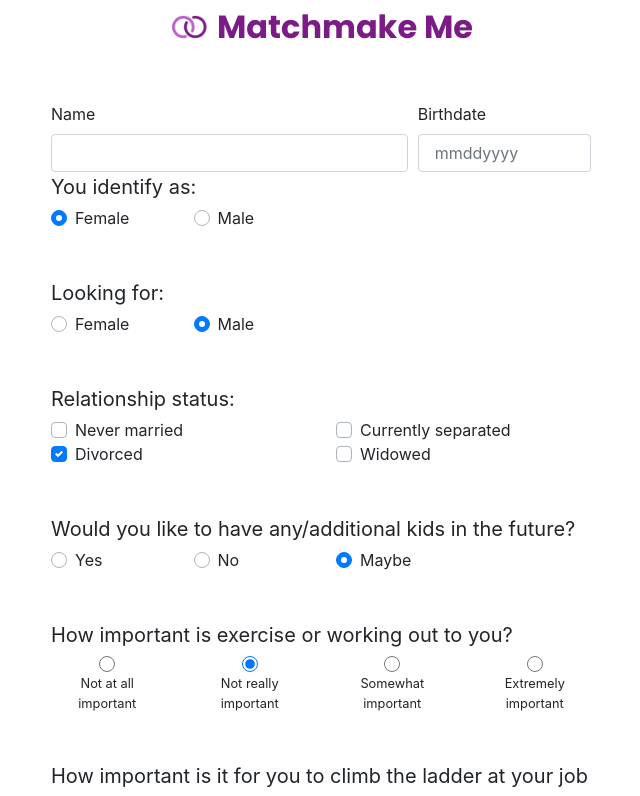
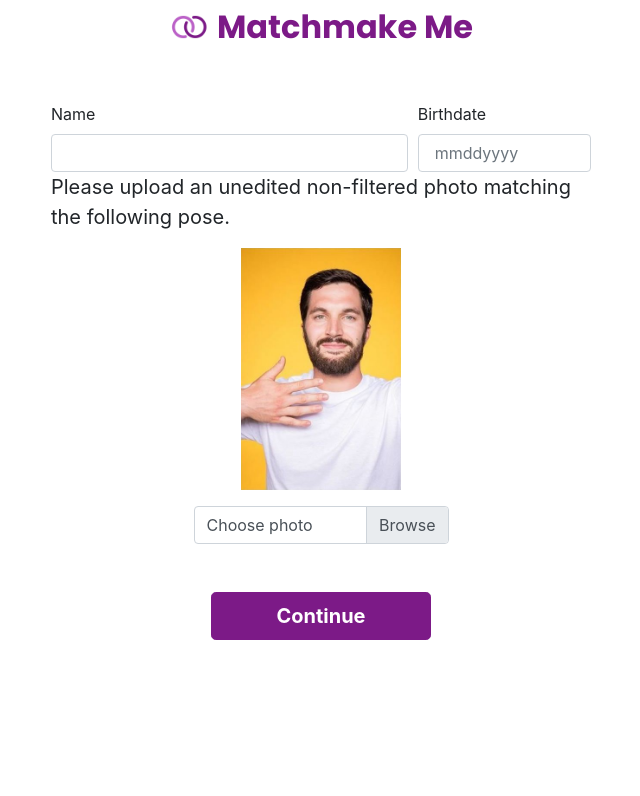
Before and after one commit to 2284049/matchmake-me-mpa, a React (Create React App) app: page /questionnaire in a window 1280 px wide. Shown: the top 796 px of the page, without its empty margins (319-959 px from the left). Built offline with nearby package versions, Linux system fonts and the light colour scheme.

Commit message:
add api call data

```diff
--- a/src/components/pages/MatchesPage.js
+++ b/src/components/pages/MatchesPage.js
@@ -4,7 +4,6 @@ import purpleLogo from "../../icons/purplelogo.png";
 import pencilIcon from "../../icons/pencil.svg";
 import logoutIcon from "../../icons/account-logout.svg";
 import MatchPreview from "../ui/MatchPreview";
-// import matchesData from "../../mock-data/matchesdata";
 import axios from "axios";
 import { connect } from "react-redux";
 import actions from "../../store/actions";
@@ -92,11 +91,10 @@ class Matches extends React.Component {
                      </div>
                   </div>
                   <div className="row">
-                     {matchesData.map((individualmatch) => {
+                     {this.props.matches.map((individualmatch) => {
                         return (
                            <MatchPreview
-                              photo={individualmatch.verifyPhotoUrl}
-                              username={individualmatch.username}
+                              match={individualmatch}
                               key={individualmatch.id}
                            />
                         );
@@ -104,7 +102,6 @@ class Matches extends React.Component {
                   </div>
                </div>
             </div>
-            ;
          </div>
       );
    }
--- a/src/components/pages/Questionnaire.js
+++ b/src/components/pages/Questionnaire.js
@@ -2,23 +2,31 @@ import React from "react";
 import { Link } from "react-router-dom";
 import purpleLogo from "../../icons/purplelogo.png";
 import photoPose from "../../img/photogesture.jpg";
-import currentUser from "../../mock-data/current-user";
 import RadioQuestion from "../ui/RadioQuestion";
 import CheckboxQuestion from "../ui/CheckboxQuestion";
 import LikertQuestion from "../ui/LikertQuestion";
 import cloneDeep from "lodash/cloneDeep";
+import { connect } from "react-redux";
 
-export default class Questionnaire extends React.Component {
+class Questionnaire extends React.Component {
    constructor(props) {
       super(props);
+      console.log("This is props from the constructor: ", props);
       this.state = {
-         currentUserData: currentUser,
+         currentUserData: {},
       };
       this.setCurrentUserData = this.setCurrentUserData.bind(this);
       this.setCurrentUserDataRadioVersion = this.setCurrentUserDataRadioVersion.bind(
          this
       );
       // we have to bind the parent this.setCurrentUserDate with the child this.setCurrentUserData
+   }
+
+   componentDidMount() {
+      console.log("This is the props.current user", this.props);
+      this.setState({
+         currentUserData: this.props.currentUser,
+      });
    }
 
    setCurrentUserData(e) {
@@ -128,7 +136,8 @@ export default class Questionnaire extends React.Component {
                      </div>
                   </form>
 
-                  {this.state.currentUserData.questions.map((question) => {
+                  {this.state.currentUserData.questions &&
+                     this.state.currentUserData.questions.map((question) => {
                         if (question.type === 1) {
                            return (
                               <RadioQuestion
@@ -204,3 +213,12 @@ export default class Questionnaire extends React.Component {
       );
    }
 }
+
+function mapStateToProps(state) {
+   //global state
+   console.log("this is the state", state.currentUser);
+   return {
+      currentUser: { pizza: "mushroom" },
+   };
+}
+export default connect(mapStateToProps)(Questionnaire);
--- a/src/components/ui/LogIn.js
+++ b/src/components/ui/LogIn.js
@@ -156,7 +156,6 @@ class LogIn extends React.Component {
                         )}
                      </div>
                      <button
-                        to="/matches"
                         className="btn btn-primary btn-lg font-sans-serif mt-5"
                         onClick={() => {
                            this.validateAndLogInUser();
--- a/src/components/ui/MatchPreview.js
+++ b/src/components/ui/MatchPreview.js
@@ -1,21 +1,44 @@
 import React from "react";
 import { Link } from "react-router-dom";
+import actions from "../../store/actions";
+import { connect } from "react-redux";
 
-export default function MatchPreview(props) {
+class MatchPreview extends React.Component {
+   storeSelectedMatch() {
+      console.log("STORING_SELECTED_MATCH");
+      this.props.dispatch({
+         type: actions.STORE_SELECTED_MATCH,
+         payload: this.props.match,
+      });
+   }
+
+   render() {
       return (
          <>
             <div className="col-12 col-sm-6 mb-6">
-            <Link to="/match">
+               <Link
+                  to="/match"
+                  onClick={() => {
+                     this.storeSelectedMatch();
+                  }}
+               >
                   <img
-                  src={props.photo}
+                     src={this.props.match.verifyPhotoUrl}
                      width="100%"
                      height="auto"
                      style={{ borderRadius: "0.75rem" }}
                      alt="Match"
                   />
-               <h3 className="text-center">{props.username}</h3>
+                  <h3 className="text-center">{this.props.match.username}</h3>
                </Link>
             </div>
          </>
       );
    }
+}
+
+function mapStateToProps(state) {
+   //global state
+   return {};
+}
+export default connect(mapStateToProps)(MatchPreview);
--- a/src/components/ui/SignUp.js
+++ b/src/components/ui/SignUp.js
@@ -177,7 +177,6 @@ class SignUp extends React.Component {
                      )}
                   </div>
                   <button
-                     to="/questionnaire"
                      className="btn btn-primary btn-lg font-sans-serif mt-5"
                      id="sign-up-button"
                      onClick={() => {
--- a/src/store/actions.js
+++ b/src/store/actions.js
@@ -1,5 +1,5 @@
 const actions = {
-   STORE_CURRENT_USER: "UPDATE_CURRENT_USER",
+   UPDATE_CURRENT_USER: "UPDATE_CURRENT_USER",
    STORE_MATCHES: "STORE_MATCHES",
    STORE_SELECTED_MATCH: "STORE_SELECTED_MATCH",
 };
--- a/src/store/reducers/currentUser.js
+++ b/src/store/reducers/currentUser.js
@@ -3,6 +3,7 @@ import actions from "../actions";
 export default function currentUser(currentUser = {}, action) {
    // let newCurrentUser = { ...currentUser };
 
+   console.log("This is in the reducer: ", action.payload);
    switch (action.type) {
       case actions.UPDATE_CURRENT_USER:
          return action.payload;
--- a/src/store/reducers/matches.js
+++ b/src/store/reducers/matches.js
@@ -1,11 +1,9 @@
 import actions from "../actions";
 
 export default function matches(matches = {}, action) {
-   let newMatches = { ...matches };
    switch (action.type) {
       case actions.STORE_MATCHES:
-         newMatches = action.payload;
-         return newMatches; // new state
+         return action.payload; // new state
       default:
          return matches;
    }
--- a/src/store/reducers/selectedMatch.js
+++ b/src/store/reducers/selectedMatch.js
@@ -1,11 +1,9 @@
 import actions from "../actions";
 
 export default function selectedMatch(selectedMatch = {}, action) {
-   let newselectedMatch = { ...selectedMatch };
    switch (action.type) {
       case actions.STORE_SELECTED_MATCH:
-         newselectedMatch = action.payload;
-         return newselectedMatch; // new state
+         return action.payload; // new state
       default:
          return selectedMatch;
    }
```
Also changed, not shown: src/components/pages/Landing.js (indentation only). Lines whose indentation alone changed are shown as unchanged.
